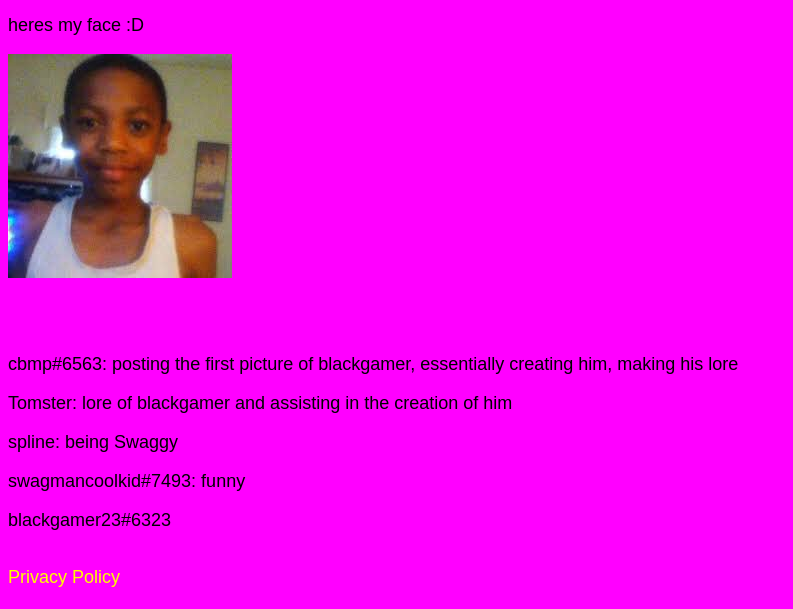
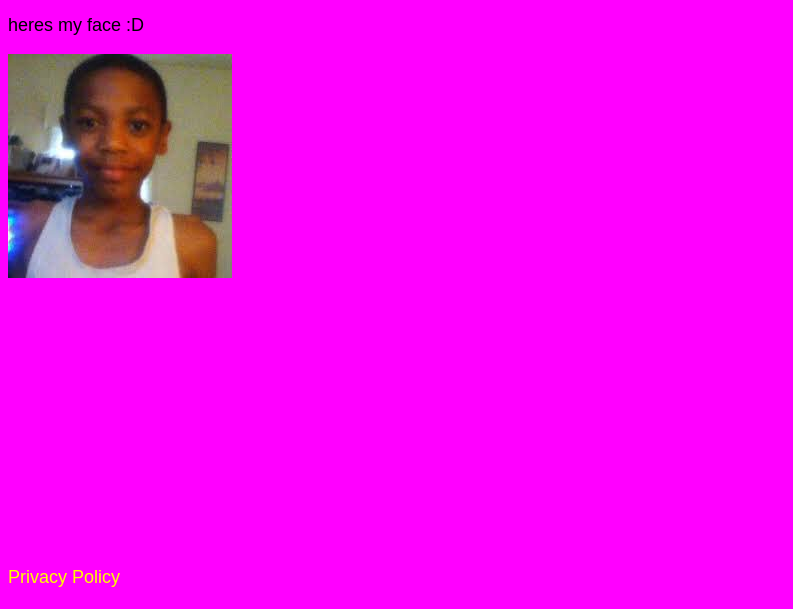
Before and after one commit to pablogonzales2009/bg23-website, a plain HTML site: page index.html in a window 1280 px wide. Shown: the part 191-800 px from the top of the page, without its empty margins (0-793 px from the left). Drawn offline with Linux system fonts and the light colour scheme.

Commit message:
why isn't it
bullshits

```diff
--- a/index.html
+++ b/index.html
@@ -37,11 +37,11 @@
 		<br>
 		<br>
 
-		<p style=color:FF00FF>cbmp#6563: posting the first picture of blackgamer, essentially creating him, making his lore</p>
-		<p style=color:FF00FF>Tomster: lore of blackgamer and assisting in the creation of him</p>
-		<p style=color:FF00FF>spline: being Swaggy</p>
-		<p style=color:FF00FF>swagmancoolkid#7493: funny</p>
-		<p style=color:FF00FF>blackgamer23#6323</p>
+		<p style="color:#FF00FF">cbmp#6563: posting the first picture of blackgamer, essentially creating him, making his lore</p>
+		<p style="color:#FF00FF">Tomster: lore of blackgamer and assisting in the creation of him</p>
+		<p style="color:#FF00FF">spline: being Swaggy</p>
+		<p style="color:#FF00FF">swagmancoolkid#7493: funny</p>
+		<p style="color:#FF00FF">blackgamer23#6323</p>
 		<br>
 
 		<a href=http://blackgamer23.com/policy.html>Privacy Policy</a>
```
